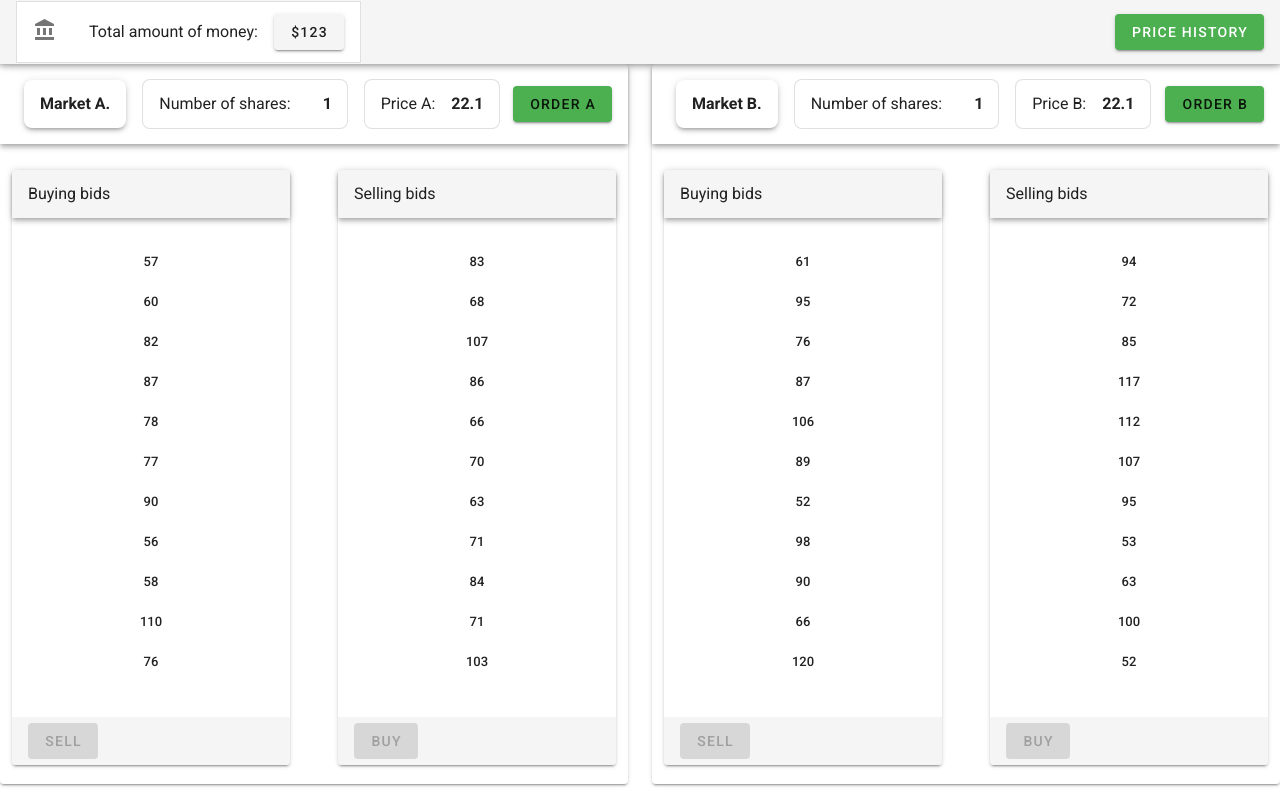
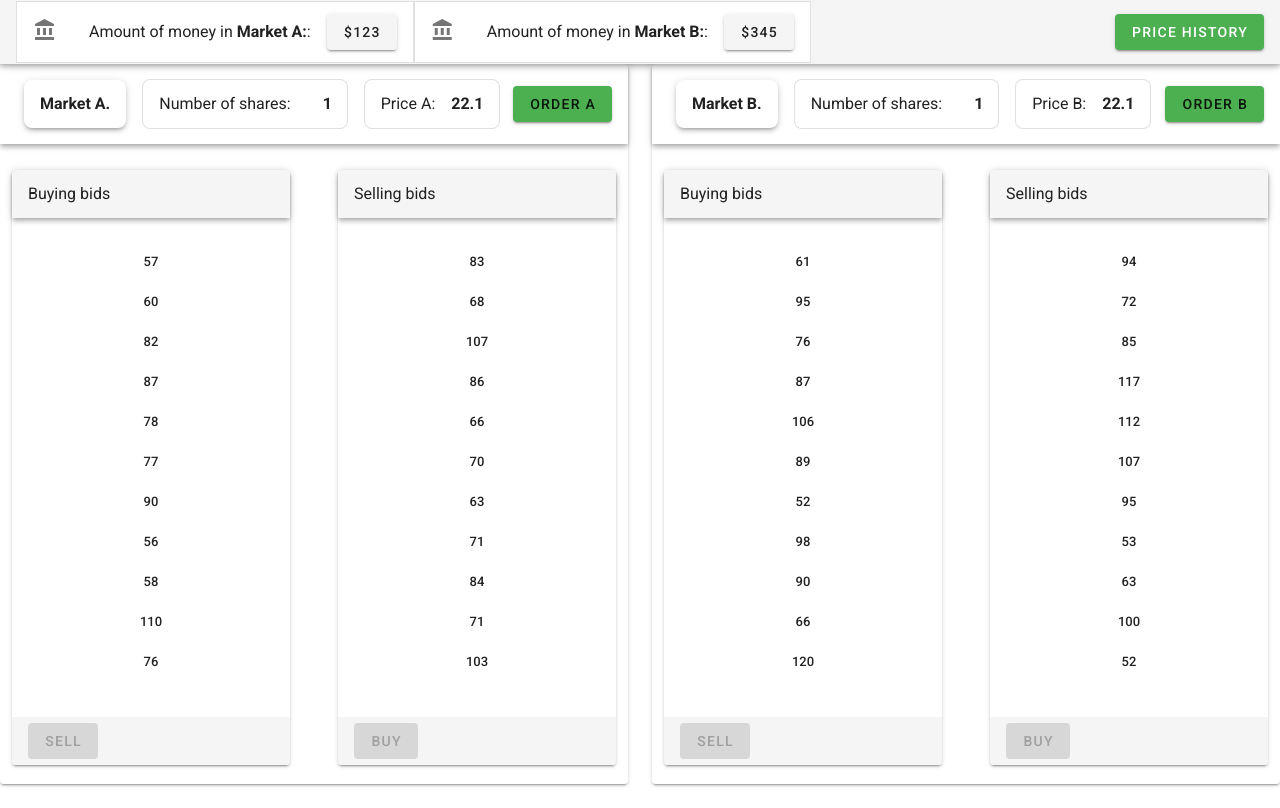
Before and after one commit to chapkovski/crossmerged, a Vue app: page /marketA in a window 1280 px wide. Built offline with nearby package versions, Linux system fonts and the light colour scheme.

Commit message:
done with disjoint market

```diff
--- a/src/views/Home.vue
+++ b/src/views/Home.vue
@@ -8,11 +8,26 @@
           </v-list-item-icon>
           <v-list-item-content>
             <v-list-item-title
-              v-text="`Total amount of money:`"
-            ></v-list-item-title>
+
+            >Amount of money in <span class="font-weight-bold">Market A:</span>:</v-list-item-title>
           </v-list-item-content>
           <v-list-item-action>
             <v-btn>$123</v-btn>
+          </v-list-item-action>
+        </v-list-item>
+      </v-sheet>
+      <v-sheet outlined>
+        <v-list-item>
+          <v-list-item-icon>
+            <v-icon v-text="`mdi-bank`"></v-icon>
+          </v-list-item-icon>
+          <v-list-item-content>
+            <v-list-item-title
+
+            >Amount of money in <span class="font-weight-bold">Market B:</span>:</v-list-item-title>
+          </v-list-item-content>
+          <v-list-item-action>
+            <v-btn>$345</v-btn>
           </v-list-item-action>
         </v-list-item>
       </v-sheet>
```
